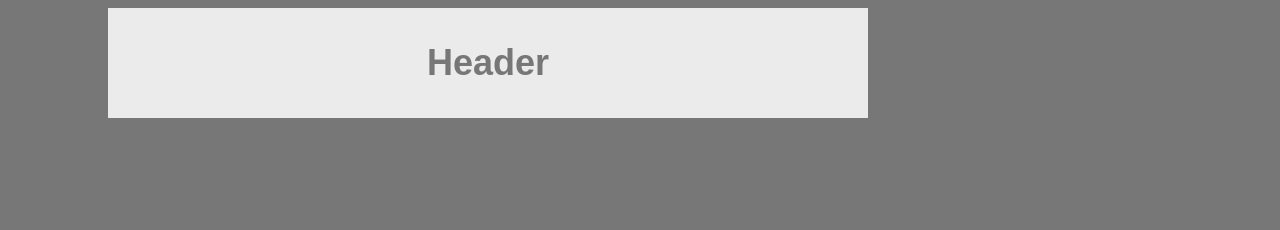
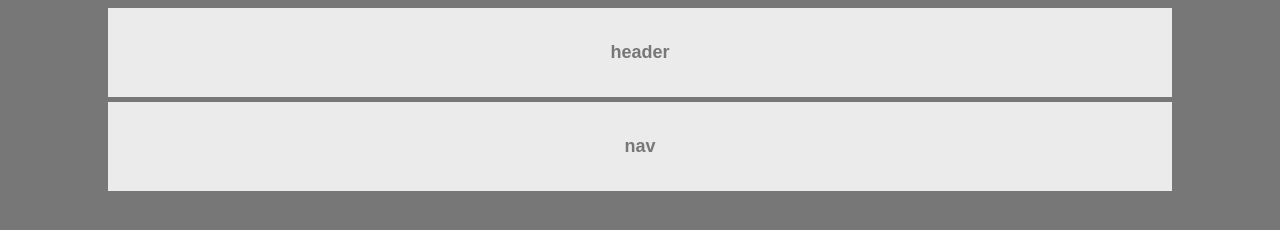
Before and after one commit to lindsnicolewalker/lindsnicolewalker.github.io, a plain HTML site: page index.html in a window 1280 px wide. Drawn offline with Linux system fonts and the light colour scheme.

Commit message:
add nav box, fix headers and margins

```diff
--- a/index.html
+++ b/index.html
@@ -6,9 +6,17 @@
 
 <link rel="stylesheet" type="text/css" href="style.css">
 </head>
-           <body>
-            <div class="header">
-                <h1>Header</h1>
-              </div>
 
-           </body>
+
+
+<body>
+  <div class="header">
+    <h4>header</h4>
+  </div>
+
+  <div class="nav">
+    <h4>nav</h4>
+  </div>
+
+
+</body>
--- a/style.css
+++ b/style.css
@@ -3,7 +3,7 @@ body {
 font-family: Arial, Helvetica Neue, Helvetica, sans-serif;
 color: #777;
 background: #777;
-width: 960px;
+/*width: 960px;*/
 font-size: 18px;
 }
 
@@ -13,5 +13,12 @@ font-size: 18px;
     margin: 5px 100px 5px 100px;
     text-align: center;
     color: #777
+}
 
+.nav {
+    background-color: #ebebeb;
+    padding: 10px;
+    margin: 5px 100px 5px 100px;
+    text-align: center;
+    color: #777
 }
```
